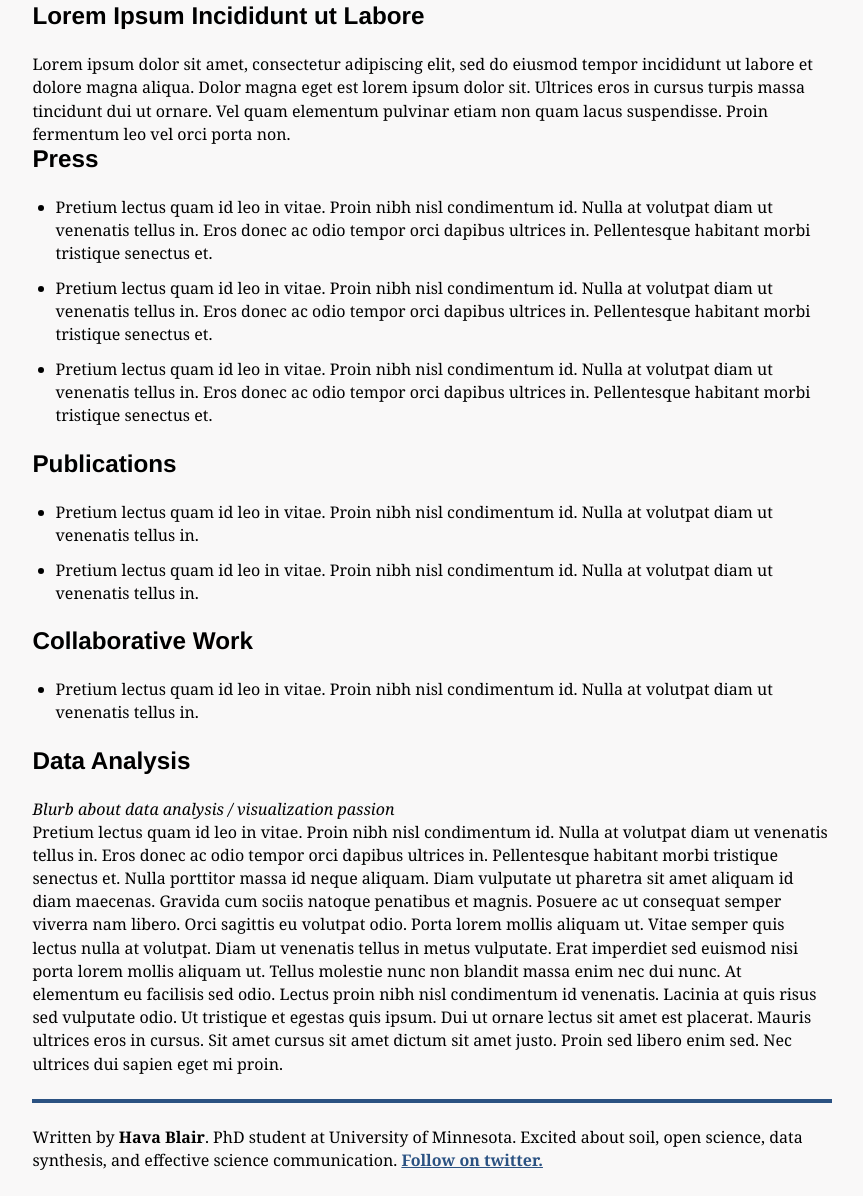
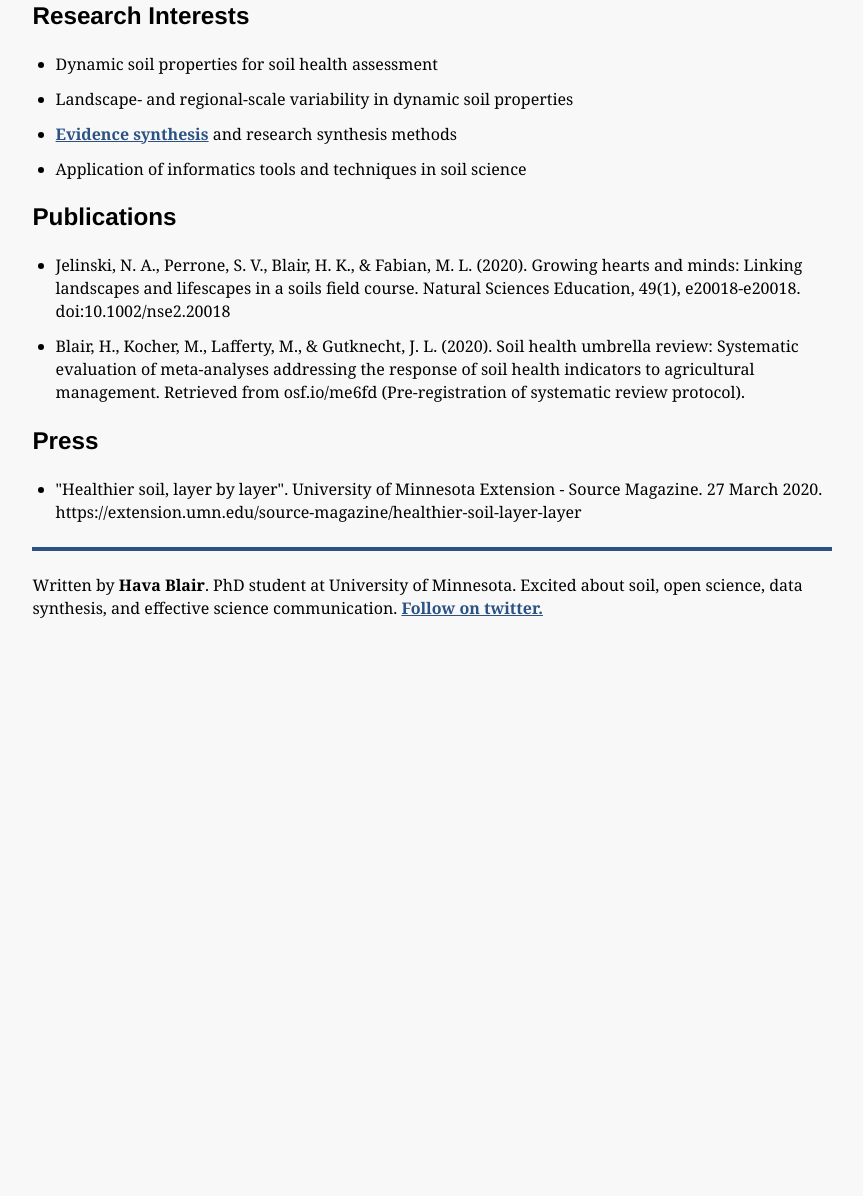
Before and after one commit to nblondhe/hava-blog, a Gatsby site: page /research in a window 1280 px wide. Shown: the part 195-1391 px from the top of the page, without its empty margins (319-1182 px from the left). After the commit the page ends 839 px from the top, so only its background shows below. Built offline with nearby package versions, Linux system fonts and the light colour scheme; Gatsby itself is replaced by a stand-in of ours; some packages are replaced by stand-ins of ours.

Commit message:
First content update

```diff
--- a/gatsby-config.js
+++ b/gatsby-config.js
@@ -6,7 +6,7 @@ module.exports = {
       summary: `PhD student at University of Minnesota. Excited about soil, open science, data synthesis, and effective science communication.  `,
     },
     description: `This is a description`,
-    siteUrl: `https://gatsby-starter-blog-demo.netlify.com/`,
+    siteUrl: `https://havablair.com/`,
     social: {
       twitter: `HavaBlair`,
     },
--- a/src/pages/research.js
+++ b/src/pages/research.js
@@ -82,71 +82,36 @@ const Research = ({ location }) => {
           <hr></hr>
         </PostTitleHeader>
         <ContentWrapper>
-          <h2>Lorem Ipsum Incididunt ut Labore</h2>
-          Lorem ipsum dolor sit amet, consectetur adipiscing elit, sed do
-          eiusmod tempor incididunt ut labore et dolore magna aliqua. Dolor
-          magna eget est lorem ipsum dolor sit. Ultrices eros in cursus turpis
-          massa tincidunt dui ut ornare. Vel quam elementum pulvinar etiam non
-          quam lacus suspendisse. Proin fermentum leo vel orci porta non.
-          <h2>Press</h2>
+          <h2>Research Interests</h2>
           <ul>
             <li>
-              Pretium lectus quam id leo in vitae. Proin nibh nisl condimentum
-              id. Nulla at volutpat diam ut venenatis tellus in. Eros donec ac
-              odio tempor orci dapibus ultrices in. Pellentesque habitant morbi
-              tristique senectus et.
-            </li>
-            <li>
-              Pretium lectus quam id leo in vitae. Proin nibh nisl condimentum
-              id. Nulla at volutpat diam ut venenatis tellus in. Eros donec ac
-              odio tempor orci dapibus ultrices in. Pellentesque habitant morbi
-              tristique senectus et.
-            </li>
-            <li>
-              Pretium lectus quam id leo in vitae. Proin nibh nisl condimentum
-              id. Nulla at volutpat diam ut venenatis tellus in. Eros donec ac
-              odio tempor orci dapibus ultrices in. Pellentesque habitant morbi
-              tristique senectus et.
-            </li>
+              Dynamic soil properties for soil health assessment
+              </li>
+              <li>
+                Landscape- and regional-scale variability in dynamic soil properties
+              </li>
+              <li>
+              <a href="https://www.nature.com/articles/s41558-018-0200-3">Evidence synthesis</a> and research synthesis methods
+              </li>
+              <li>
+                Application of informatics tools and techniques in soil science
+              </li>
           </ul>
           <h2>Publications</h2>
           <ul>
             <li>
-              Pretium lectus quam id leo in vitae. Proin nibh nisl condimentum
-              id. Nulla at volutpat diam ut venenatis tellus in.
+              Jelinski, N. A., Perrone, S. V., Blair, H. K., & Fabian, M. L. (2020). Growing hearts and minds: Linking landscapes and lifescapes in a soils field course. Natural Sciences Education, 49(1), e20018-e20018. doi:10.1002/nse2.20018
             </li>
             <li>
-              Pretium lectus quam id leo in vitae. Proin nibh nisl condimentum
-              id. Nulla at volutpat diam ut venenatis tellus in.
+              Blair, H., Kocher, M., Lafferty, M., & Gutknecht, J. L. (2020). Soil health umbrella review: Systematic evaluation of meta-analyses addressing the response of soil health indicators to agricultural management. Retrieved from osf.io/me6fd  (Pre-registration of systematic review protocol).
             </li>
           </ul>
-          <h2>Collaborative Work</h2>
+          <h2>Press</h2>
           <ul>
             <li>
-              Pretium lectus quam id leo in vitae. Proin nibh nisl condimentum
-              id. Nulla at volutpat diam ut venenatis tellus in.
+              "Healthier soil, layer by layer".  University of Minnesota Extension - Source Magazine.  27 March 2020.  https://extension.umn.edu/source-magazine/healthier-soil-layer-layer
             </li>
           </ul>
-          <h2>Data Analysis</h2>
-          <i>Blurb about data analysis / visualization passion</i>
-          <p>
-            Pretium lectus quam id leo in vitae. Proin nibh nisl condimentum id.
-            Nulla at volutpat diam ut venenatis tellus in. Eros donec ac odio
-            tempor orci dapibus ultrices in. Pellentesque habitant morbi
-            tristique senectus et. Nulla porttitor massa id neque aliquam. Diam
-            vulputate ut pharetra sit amet aliquam id diam maecenas. Gravida cum
-            sociis natoque penatibus et magnis. Posuere ac ut consequat semper
-            viverra nam libero. Orci sagittis eu volutpat odio. Porta lorem
-            mollis aliquam ut. Vitae semper quis lectus nulla at volutpat. Diam
-            ut venenatis tellus in metus vulputate. Erat imperdiet sed euismod
-            nisi porta lorem mollis aliquam ut. Tellus molestie nunc non blandit
-            massa enim nec dui nunc. At elementum eu facilisis sed odio. Lectus
-            proin nibh nisl condimentum id venenatis. Lacinia at quis risus sed
-            vulputate odio. Ut tristique et egestas quis ipsum. Dui ut ornare
-            lectus sit amet est placerat. Mauris ultrices eros in cursus. Sit
-            amet cursus sit amet dictum sit amet justo. Proin sed libero enim
-            sed. Nec ultrices dui sapien eget mi proin.
-          </p>
         </ContentWrapper>
         <footer
           style={{
```
Also changed, not shown: src/pages/index.js (+2 -12 lines), static/field-day-report.jpg (deleted), static/gatsby-icon.png (deleted), 1 other file.
